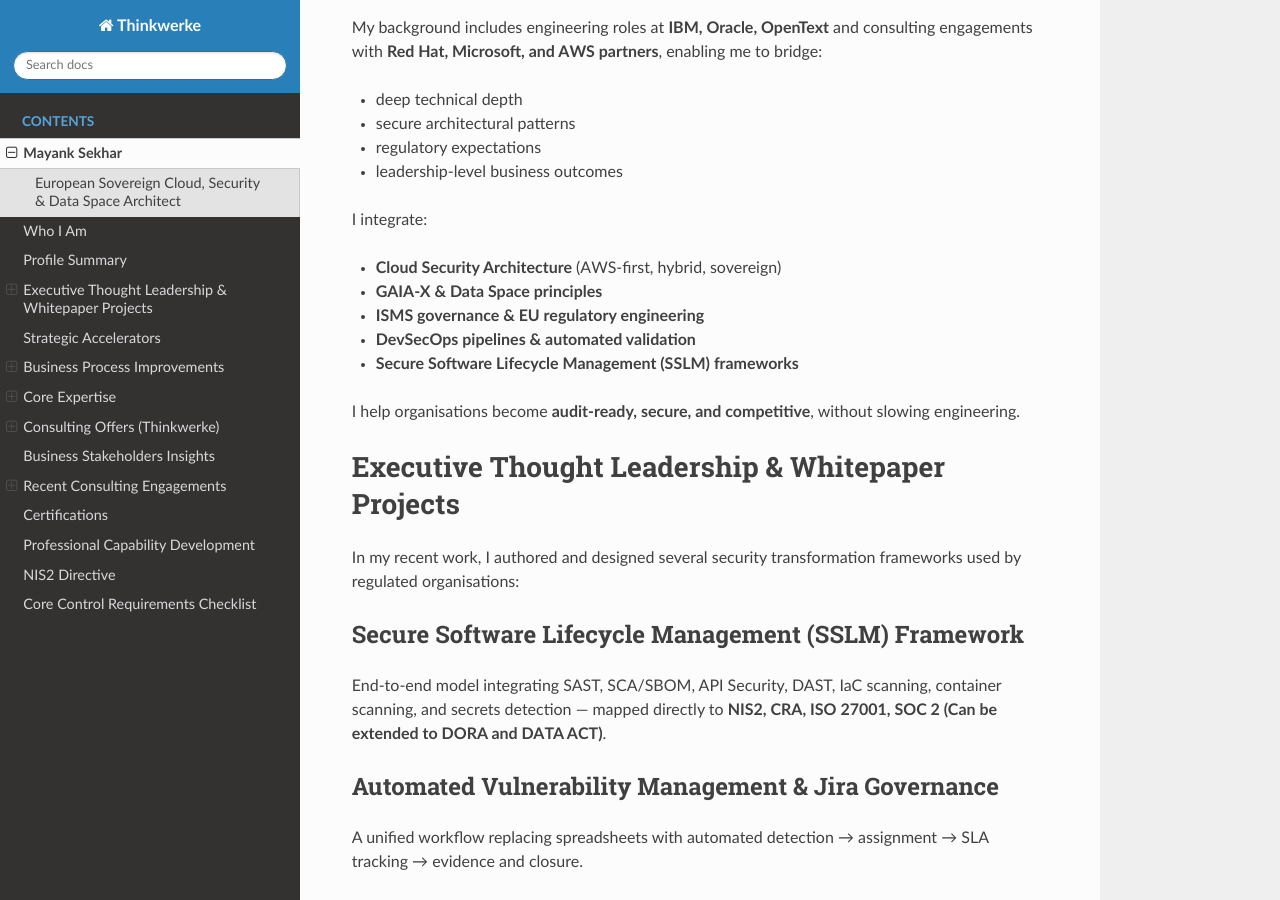
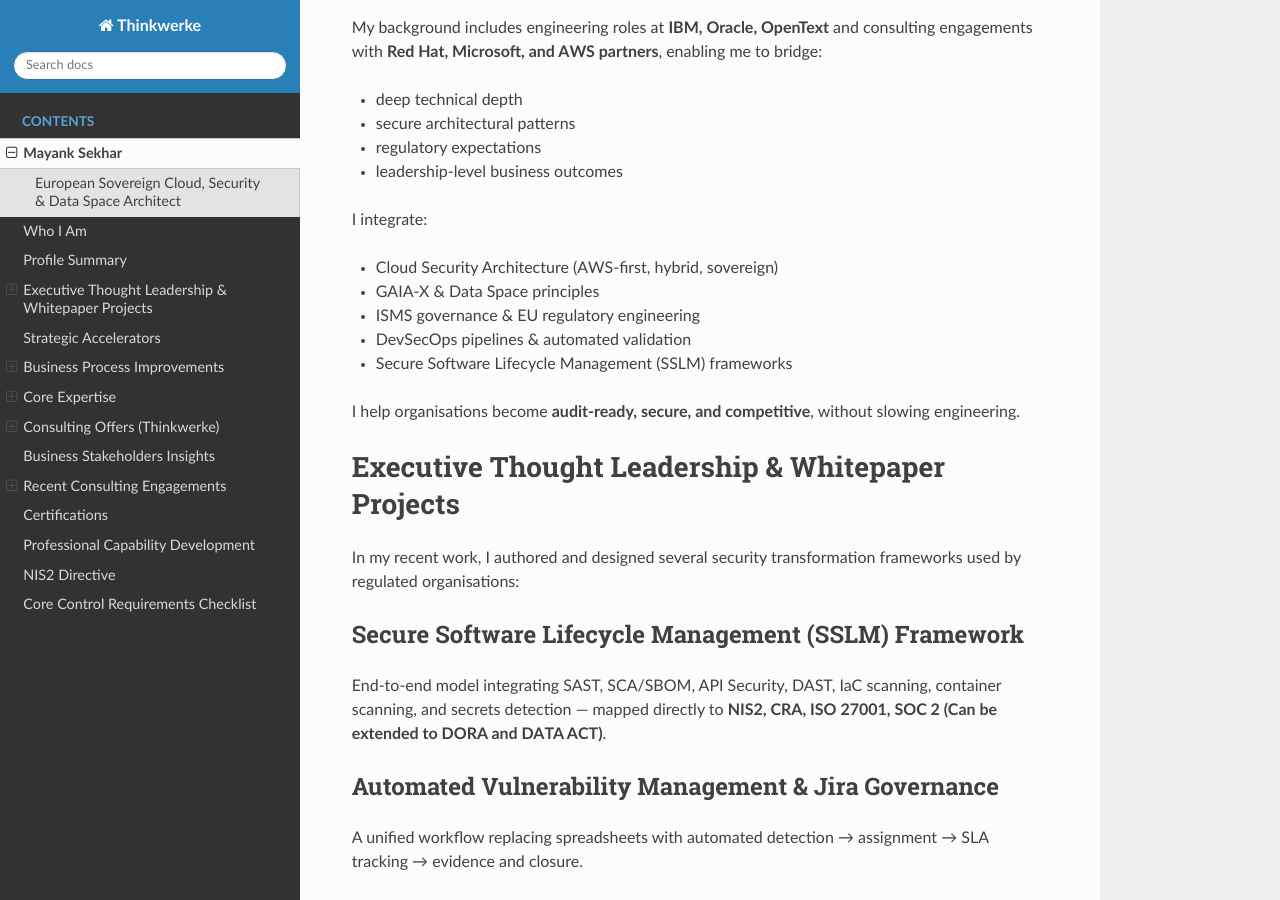
Before and after one commit to Mynkskhr/docs.thinkwerke, a Sphinx documentation site: the page built from docs/source/profile.rst, in a window 1280 px wide and 900 px high, scrolled down 1067 px. Built offline with Sphinx 7.4.7 and the Read the Docs theme 3.1.0, drawn with Linux system fonts in a browser that asks for light colours.

```diff
--- a/docs/source/profile.rst
+++ b/docs/source/profile.rst
@@ -51,11 +51,11 @@ My background includes engineering roles at **IBM, Oracle, OpenText** and consul
 
 I integrate:
 
-* **Cloud Security Architecture** (AWS-first, hybrid, sovereign)
-* **GAIA-X & Data Space principles**
-* **ISMS governance & EU regulatory engineering**
-* **DevSecOps pipelines & automated validation**
-* **Secure Software Lifecycle Management (SSLM) frameworks**
+* Cloud Security Architecture (AWS-first, hybrid, sovereign)
+* GAIA-X & Data Space principles
+* ISMS governance & EU regulatory engineering
+* DevSecOps pipelines & automated validation
+* Secure Software Lifecycle Management (SSLM) frameworks
 
 I help organisations become **audit-ready, secure, and competitive**, without slowing engineering.
 
```
